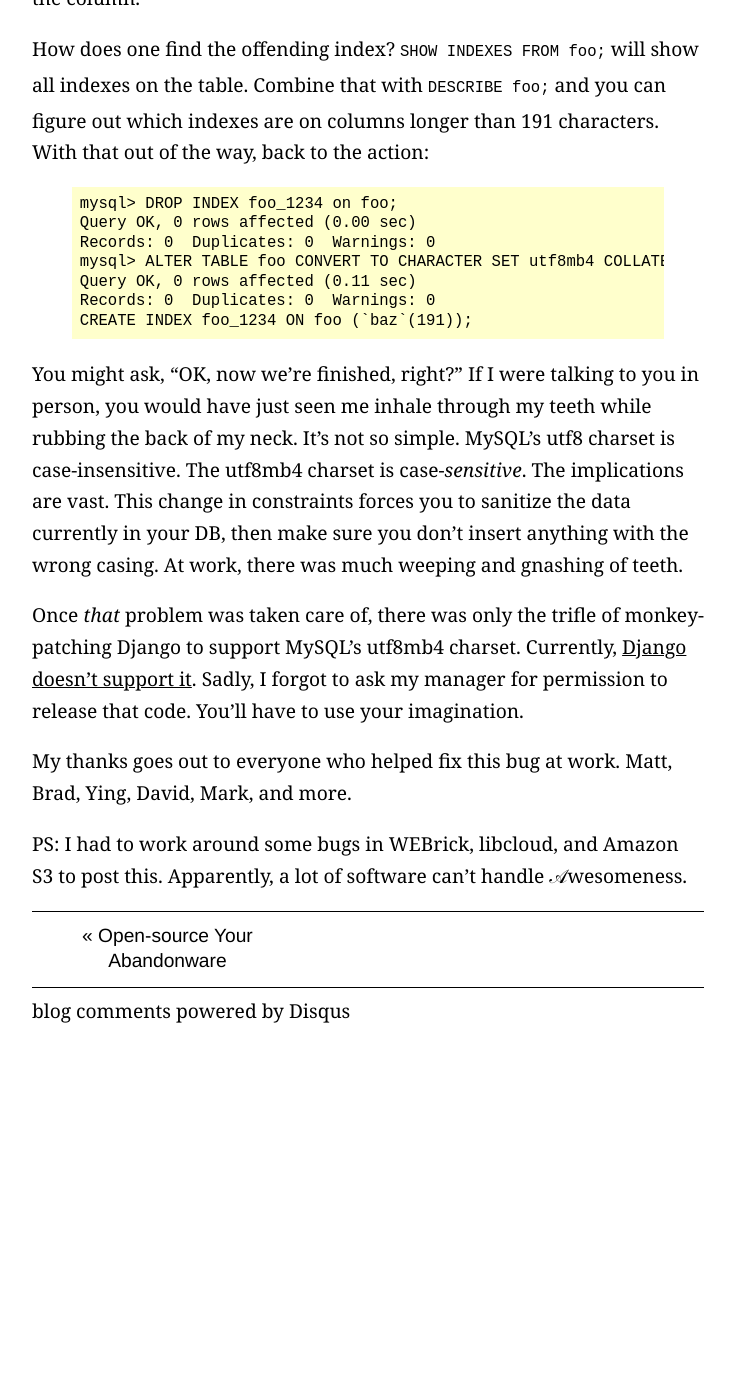
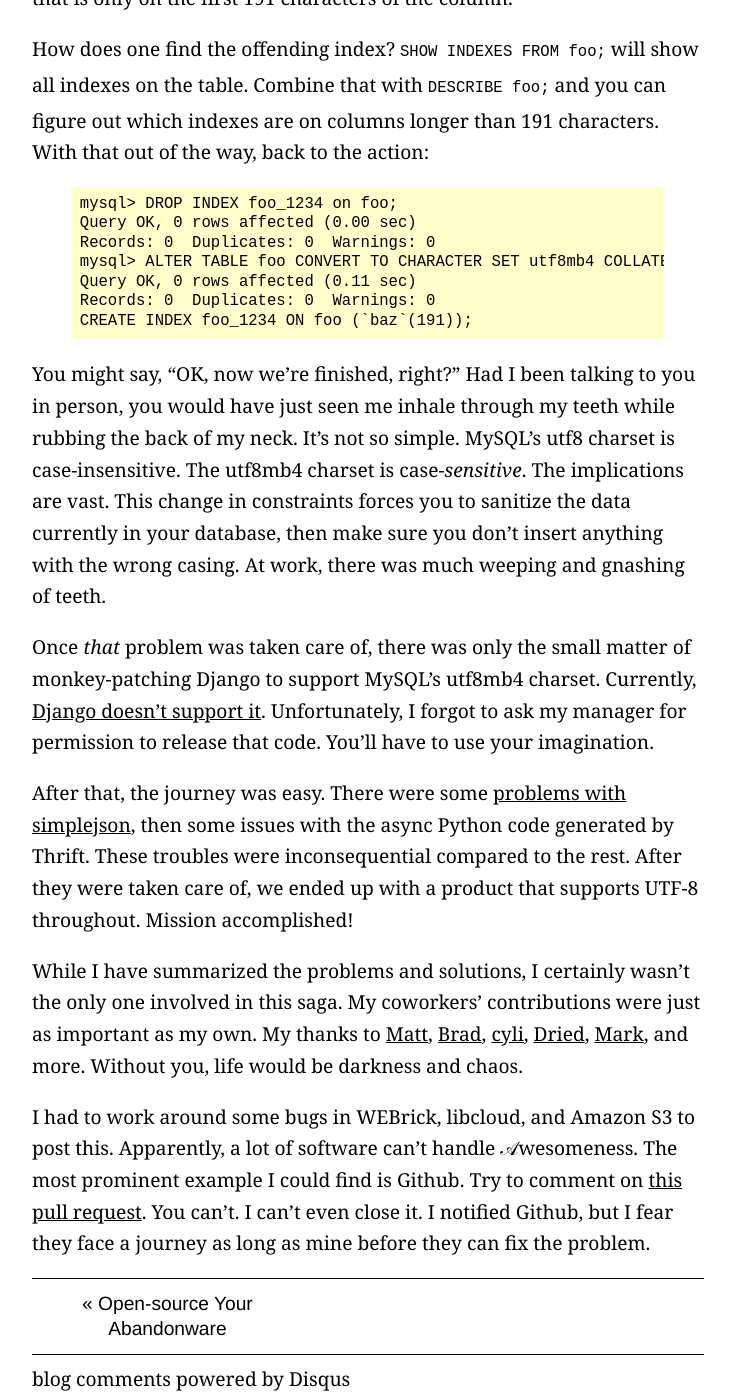
Before and after one commit to ggreer/geoff.greer.fm, a Jekyll site: the page built from _posts/2012-07-16-character-encoding-bugs-are-𝒜wesome.md, in a window 1280 px wide and 1400 px high, scrolled down 1311 px. Shown: the whole window, without its empty margins (272-1007 px from the left). Built offline with Jekyll 4.4.1, drawn with Linux system fonts in a browser that asks for light colours; comment, search, counter and statistics services are not loaded; before the commit the page ends 2343 px from its top, so only the background shows below that; some of the changed text lies outside the part shown.

Commit message:
More progress

```diff
--- a/_posts/2012-07-16-character-encoding-bugs-are-𝒜wesome.md
+++ b/_posts/2012-07-16-character-encoding-bugs-are-𝒜wesome.md
@@ -38,11 +38,12 @@
 CREATE INDEX foo_1234 ON foo (`baz`(191));
 {% endhighlight %}
 
-You might ask, "OK, now we're finished, right?" If I were talking to you in person, you would have just seen me inhale through my teeth while rubbing the back of my neck. It's not so simple. MySQL's utf8 charset is case-insensitive. The utf8mb4 charset is case-*sensitive*. The implications are vast. This change in constraints forces you to sanitize the data currently in your DB, then make sure you don't insert anything with the wrong casing. At work, there was much weeping and gnashing of teeth.
+You might say, "OK, now we're finished, right?" Had I been talking to you in person, you would have just seen me inhale through my teeth while rubbing the back of my neck. It's not so simple. MySQL's utf8 charset is case-insensitive. The utf8mb4 charset is case-*sensitive*. The implications are vast. This change in constraints forces you to sanitize the data currently in your database, then make sure you don't insert anything with the wrong casing. At work, there was much weeping and gnashing of teeth.
 
-Once *that* problem was taken care of, there was only the trifle of monkey-patching Django to support MySQL's utf8mb4 charset. Currently, [Django doesn't support it](https://code.djangoproject.com/ticket/18392). Sadly, I forgot to ask my manager for permission to release that code. You'll have to use your imagination.
+Once *that* problem was taken care of, there was only the small matter of monkey-patching Django to support MySQL's utf8mb4 charset. Currently, [Django doesn't support it](https://code.djangoproject.com/ticket/18392). Unfortunately, I forgot to ask my manager for permission to release that code. You'll have to use your imagination.
 
+After that, the journey was easy. There were some [problems with simplejson](http://code.google.com/p/simplejson/issues/detail?id=48), then some issues with the async Python code generated by Thrift. These troubles were inconsequential compared to the rest. After they were taken care of, we ended up with a product that supports UTF-8 throughout. Mission accomplished!
 
-My thanks goes out to everyone who helped fix this bug at work. Matt, Brad, Ying, David, Mark, and more.
+While I have summarized the problems and solutions, I certainly wasn't the only one involved in this saga. My coworkers' contributions were just as important as my own. My thanks to [Matt](https://github.com/kans), [Brad](https://github.com/morgabra), [cyli](https://github.com/cyli), [Dried](https://github.com/dreid), [Mark](https://github.com/mynnx), and more. Without you, life would be darkness and chaos.
 
-PS: I had to work around some bugs in WEBrick, libcloud, and Amazon S3 to post this. Apparently, a lot of software can't handle &#x1D49C;wesomeness.
+I had to work around some bugs in WEBrick, libcloud, and Amazon S3 to post this. Apparently, a lot of software can't handle &#x1D49C;wesomeness. The most prominent example I could find is Github. Try to comment on [this pull request](https://github.com/ggreer/the_silver_searcher/pull/47). You can't. I can't even close it. I notified Github, but I fear they face a journey as long as mine before they can fix the problem.
```
Also changed, not shown: other parts of _posts/2012-07-16-character-encoding-bugs-are-𝒜wesome.md (+2 -2 lines).
